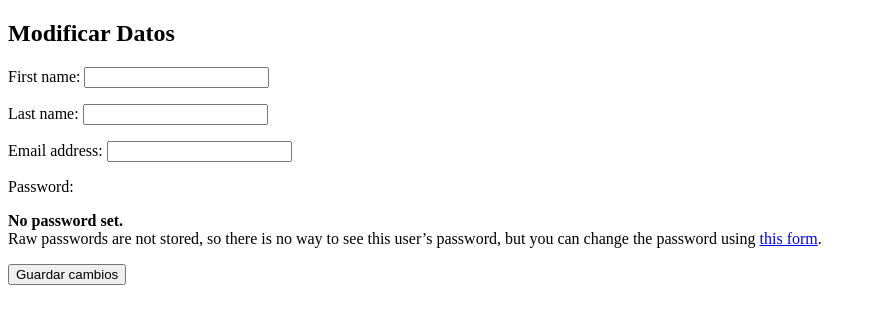
After one commit to antsuagar/ETSIIMarkt, a Django app: page /modificar_perfil/ in a window 1280 px wide. The commit adds this page. Shown: the top 324 px of the page, without its empty margins (0-876 px from the left). Run offline with Django 4.2, Linux system fonts and the light colour scheme; a user stored in the database is signed in.

Commit message:
Modificar perfil de usuario

```diff
--- a/EtsiiMarktProject/EtsiiMarkt/urls.py
+++ b/EtsiiMarktProject/EtsiiMarkt/urls.py
@@ -17,7 +17,7 @@ Including another URLconf
 from django.contrib import admin
 from django.urls import path, include
 #from clientes.views import RegistroClienteView
-from clientes.views import IniciarSesionView, perfil, register
+from clientes.views import IniciarSesionView, modificar_datos_usuario, perfil, register
 from django.contrib.auth.views import LogoutView
 from core.views import index
 from productos.views import catalogo, catalogo2
@@ -29,10 +29,12 @@ urlpatterns = [
     path('admin/', admin.site.urls),
     path('productos/', include('productos.urls')),
     path('catalogo/', catalogo, name='catalogo'),
+    path('busqueda/', catalogo2, name='catalogo2'),
     path('login/', IniciarSesionView.as_view(), name='login'),
     path('logout/', LogoutView.as_view(), name='logout'),
     path('registro/', register, name='registro_usuario'),
     path('perfil/', perfil, name='perfil_usuario'),
+    path('modificar_perfil/', modificar_datos_usuario, name='modificar_perfil'),
 ]
 
 
--- a/EtsiiMarktProject/clientes/forms.py
+++ b/EtsiiMarktProject/clientes/forms.py
@@ -3,7 +3,7 @@ from django.contrib.auth.models import User
 from django.contrib.auth.password_validation import validate_password
 from django.contrib.auth import authenticate
 import pdb
-from django.contrib.auth.forms import UserCreationForm
+from django.contrib.auth.forms import UserCreationForm, UserChangeForm
 
 class CustomUserCreationForm(UserCreationForm):
 	email = forms.EmailField(required=True)
@@ -53,3 +53,8 @@ def obtener_username_por_correo_cliente(correo_cliente):
         return cliente.username if cliente else None
     except User.DoesNotExist:
         return None
+
+class CustomUserChangeForm(UserChangeForm):
+    class Meta:
+        model = User
+        fields = ['first_name', 'last_name', 'email']
--- a/EtsiiMarktProject/clientes/views.py
+++ b/EtsiiMarktProject/clientes/views.py
@@ -1,12 +1,13 @@
 from django.contrib.auth.models import User
 from django.shortcuts import render, redirect
 from django.views.generic.edit import CreateView
-from .forms import CustomUserCreationForm
+from .forms import CustomUserChangeForm, CustomUserCreationForm
 from django.urls import reverse_lazy
 from django.contrib.auth import authenticate, login
 from .forms import UserOrEmailAuthenticationForm
 from django.views.generic.edit import FormView
 from django.contrib.auth.forms import UserCreationForm
+from django.contrib.auth.decorators import login_required
 
 def index(request):
     user = request.user
@@ -53,3 +54,15 @@ class IniciarSesionView(FormView):
 def perfil(request):
     user = request.user
     return render(request, 'clientes/perfil.html', {'user': user})
+
+@login_required
+def modificar_datos_usuario(request):
+    if request.method == 'POST':
+        form = CustomUserChangeForm(request.POST, instance=request.user)
+        if form.is_valid():
+            form.save()
+            return redirect('/perfil')  # Reemplaza 'ver_perfil' con la URL o nombre de la vista para ver el perfil del usuario
+    else:
+        form = CustomUserChangeForm(instance=request.user)
+
+    return render(request, 'clientes/modificar_perfil.html', {'form': form})
--- /dev/null
+++ b/EtsiiMarktProject/templates/clientes/modificar_perfil.html
@@ -0,0 +1,14 @@
+<!DOCTYPE html>
+<html>
+<head>
+    <title>Modificar Datos</title>
+</head>
+<body>
+    <h2>Modificar Datos</h2>
+    <form method="post">
+        {% csrf_token %}
+        {{ form.as_p }}
+        <button type="submit">Guardar cambios</button>
+    </form>
+</body>
+</html>
--- a/EtsiiMarktProject/templates/clientes/perfil.html
+++ b/EtsiiMarktProject/templates/clientes/perfil.html
@@ -11,6 +11,8 @@
             Correo electrónico: {{ user.email }}<br>
             Contraseña: {{ user.password1 }}<br>
 
+            <a href="{% url 'modificar_perfil' %}" class="btn btn-primary">Modificar Perfil</a>
+
 
 
 {% endblock %}
```
Also changed, not shown: EtsiiMarktProject/db.sqlite3.
